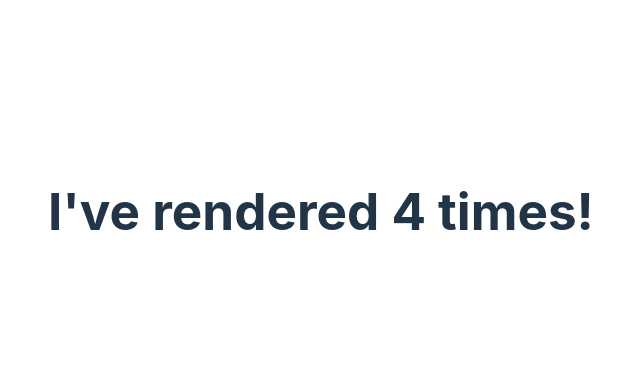
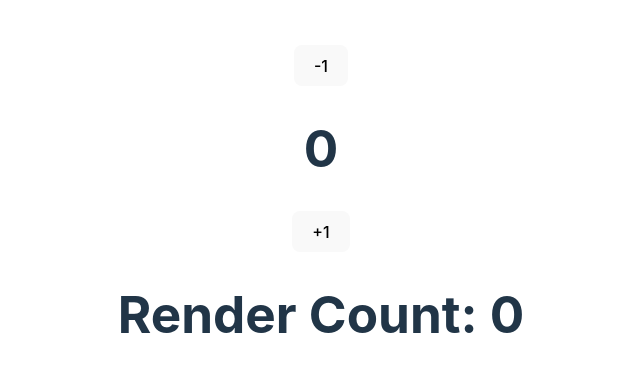
Before and after one commit to johnsonbhaskaran/ReactHooks, a React (Vite) app: page / in a window 1280 px wide. Shown: the part 189-560 px from the top of the page, without its empty margins (319-959 px from the left). Built offline with nearby package versions, Linux system fonts and the light colour scheme.

Commit message:
useRef Hook allows to create mutable variables and does not re-render the component. Render calculated with useEffect

```diff
--- a/src/App.jsx
+++ b/src/App.jsx
@@ -1,17 +1,33 @@
-import { useEffect, useState } from "react";
+import { useEffect, useState, useRef } from "react";
 import "./App.css";
 
 const App = () => {
-  const [count, setCount] = useState(0);
+  const [value, setValue] = useState(0);
+
+  const count = useRef(0);
+
   useEffect(() => {
-    setTimeout(() => {
-      setCount((prev) => prev + 1);
-    }, 2000);
-  }, [count]);
+    count.current = count.current + 1;
+  });
 
   return (
     <>
-      <h1>I&apos;ve rendered {count} times!</h1>
+      <button
+        onClick={() => {
+          setValue((prev) => prev - 1);
+        }}
+      >
+        -1
+      </button>
+      <h1>{value}</h1>
+      <button
+        onClick={() => {
+          setValue((prev) => prev + 1);
+        }}
+      >
+        +1
+      </button>
+      <h1>Render Count: {count.current}</h1>
     </>
   );
 };
```
